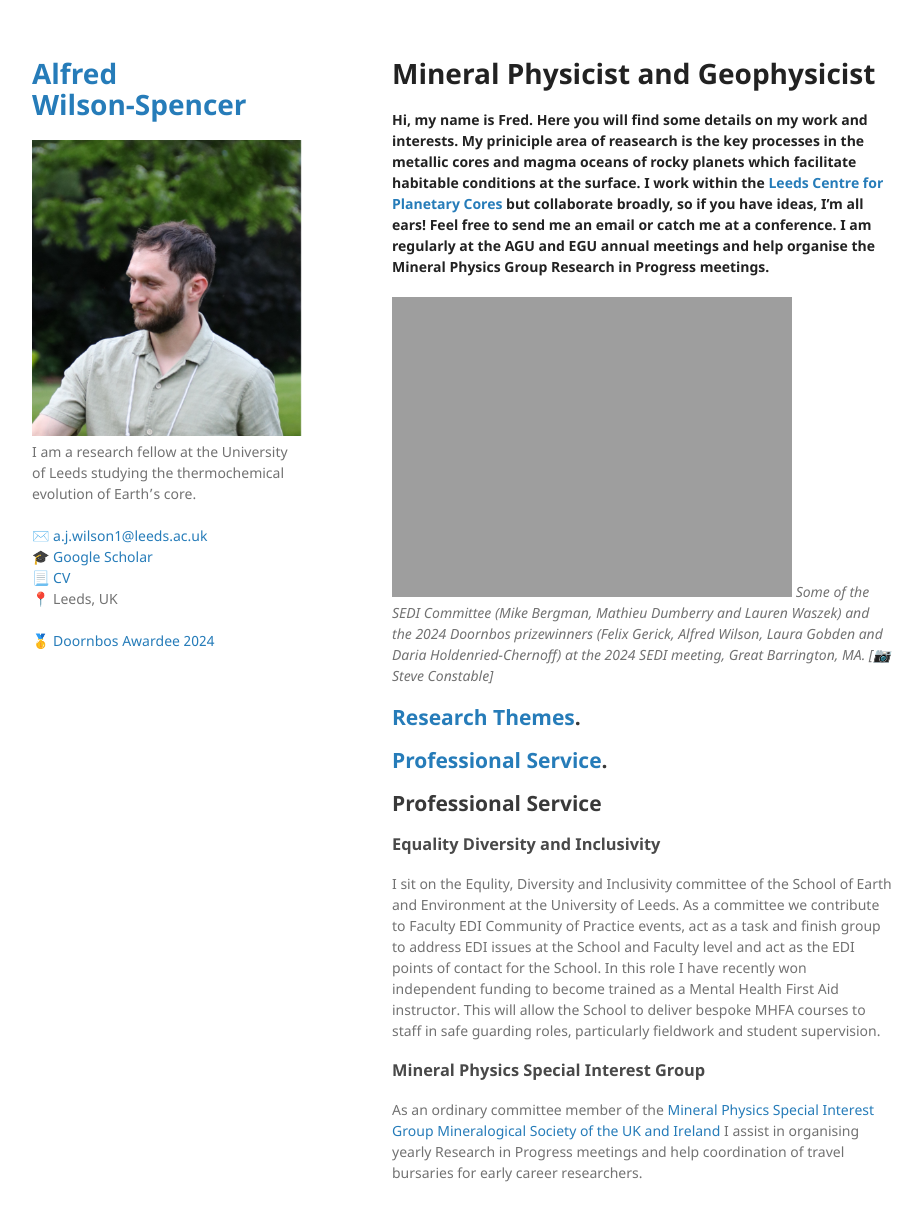
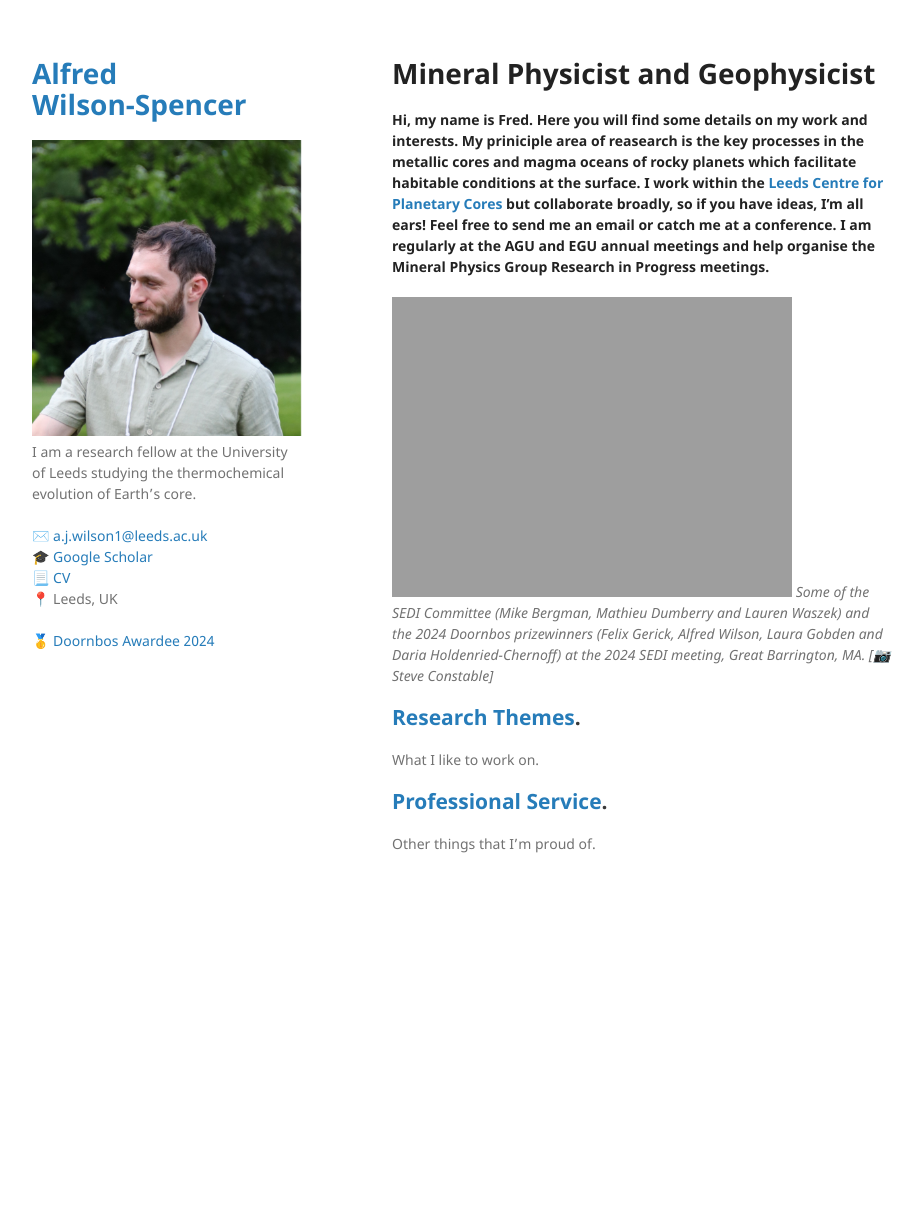
Before and after one commit to Fwilson93/Portfolio, a Jekyll site: the page built from index.md, in a window 1280 px wide and 1253 px high. Shown: the top 1221 px of the window, without its empty margins (178-1101 px from the left). Built offline with Jekyll 4.4.1, drawn with Linux system fonts in a browser that asks for light colours; our own code applies the rules of GitHub Pages for plain Markdown files.

Commit message:
Update index.md

```diff
--- a/index.md
+++ b/index.md
@@ -10,15 +10,7 @@ layout: default
 _Some of the SEDI Committee (Mike Bergman, Mathieu Dumberry and Lauren Waszek) and the 2024 Doornbos prizewinners (Felix Gerick, Alfred Wilson, Laura Gobden and Daria Holdenried-Chernoff) at the 2024 SEDI meeting, Great Barrington, MA. [📷 Steve Constable]_
 
 ## [Research Themes](./research-themes.html).
+What I like to work on.
 
 ## [Professional Service](./professional-service.html).
-
-
-
-
-## Professional Service
-### Equality Diversity and Inclusivity
-I sit on the Equlity, Diversity and Inclusivity committee of the School of Earth and Environment at the University of Leeds. As a committee we contribute to Faculty EDI Community of Practice events, act as a task and finish group to address EDI issues at the School and Faculty level and act as the EDI points of contact for the School. In this role I have recently won independent funding to become trained as a Mental Health First Aid instructor. This will allow the School to deliver bespoke MHFA courses to staff in safe guarding roles, particularly fieldwork and student supervision.
-
-### Mineral Physics Special Interest Group
-As an ordinary committee member of the <a href="https://www.minersoc.org/mpg.html"> Mineral Physics Special Interest Group Mineralogical Society of the UK and Ireland</a> I assist in organising yearly Research in Progress meetings and help coordination of travel bursaries for early career researchers.
+Other things that I'm proud of.
```
